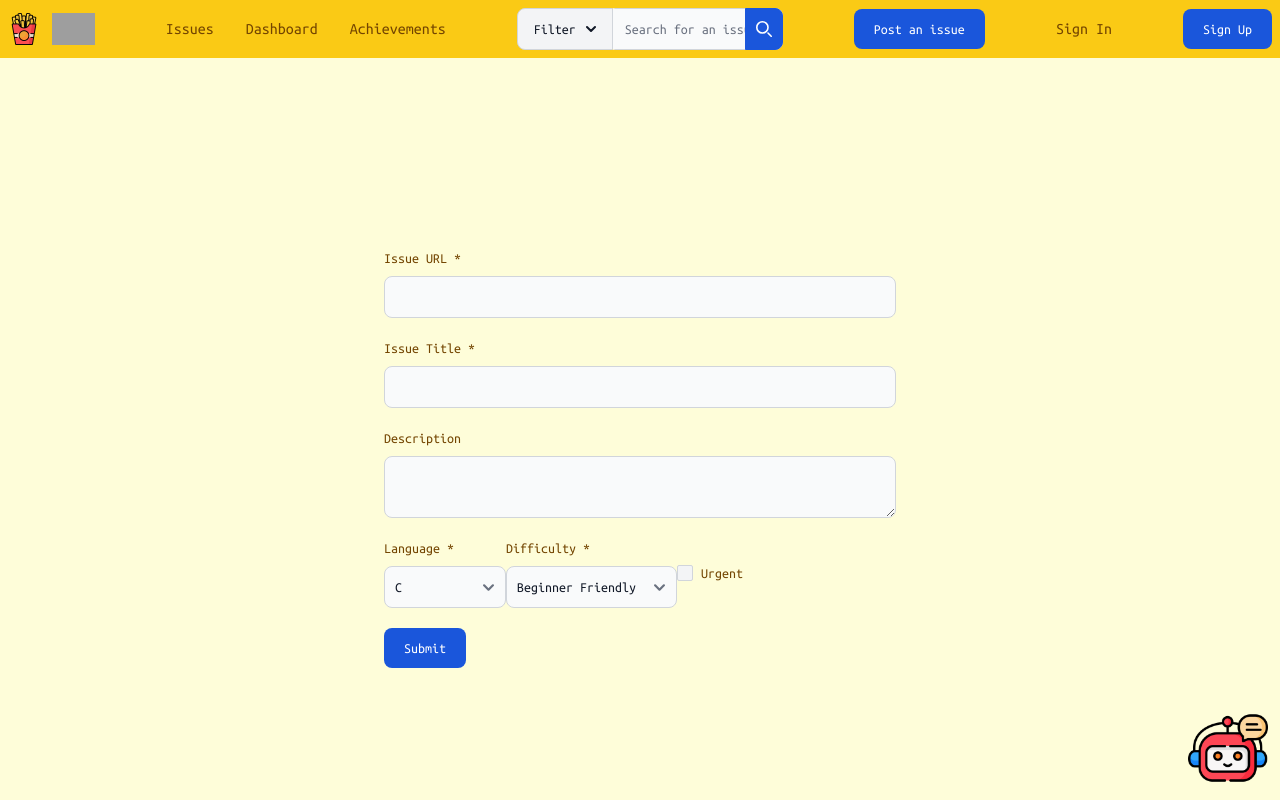
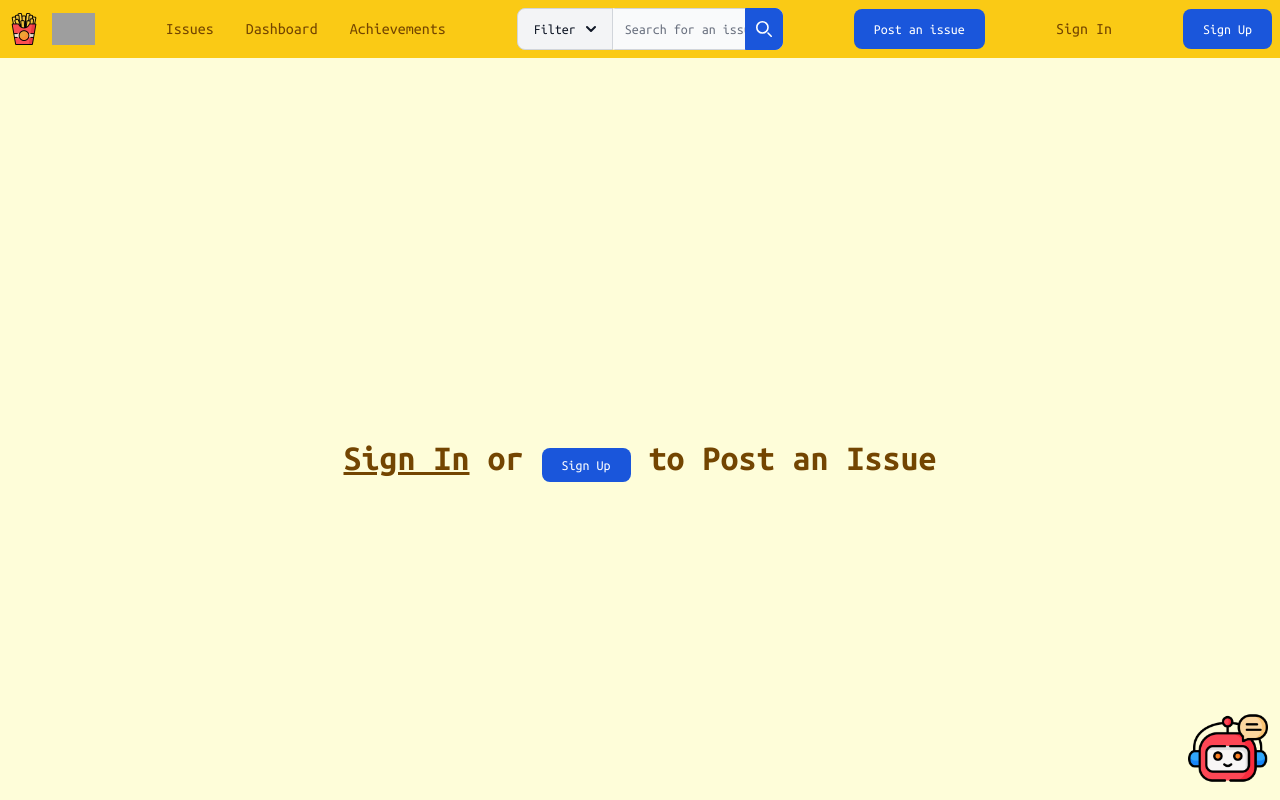
Before and after one commit to XinyuZ0416/GitFries-v2, a Next.js app: page /post-issue in a window 1280 px wide. Shown: the top 800 px of the page. Built offline with nearby package versions, Linux system fonts and the light colour scheme; grey boxes are pictures that could not be loaded.

Commit message:
added post issue without sign in

```diff
--- a/src/app/post-issue/page.tsx
+++ b/src/app/post-issue/page.tsx
@@ -1,10 +1,13 @@
+import RequireSignInSignUp from '@/components/require-signin-signup'
 import { Select, Textarea } from '@headlessui/react'
 import React from 'react'
 
 export default function PostIssuePage() {
   return (
     <>
-    <div className='flex justify-center items-center h-screen'>
+    <RequireSignInSignUp target='Post an Issue' />
+    {/* 如果用户已经登陆 */}
+    {/* <div className='flex justify-center items-center h-screen'>
       <form className="mx-auto w-2/5">
         <div className="mb-5">
           <label htmlFor="issue_url" className="block mb-2 text-sm font-medium">Issue URL *</label>
@@ -60,7 +63,7 @@ export default function PostIssuePage() {
         </div>
         <button type="submit" className="text-white bg-blue-700 hover:bg-blue-800 focus:ring-4 focus:outline-none focus:ring-blue-300 font-medium rounded-lg text-sm w-full sm:w-auto px-5 py-2.5 text-center dark:bg-blue-600 dark:hover:bg-blue-700 dark:focus:ring-blue-800">Submit</button>
       </form>
-    </div>
+    </div> */}
     </>
   )
 }
```
